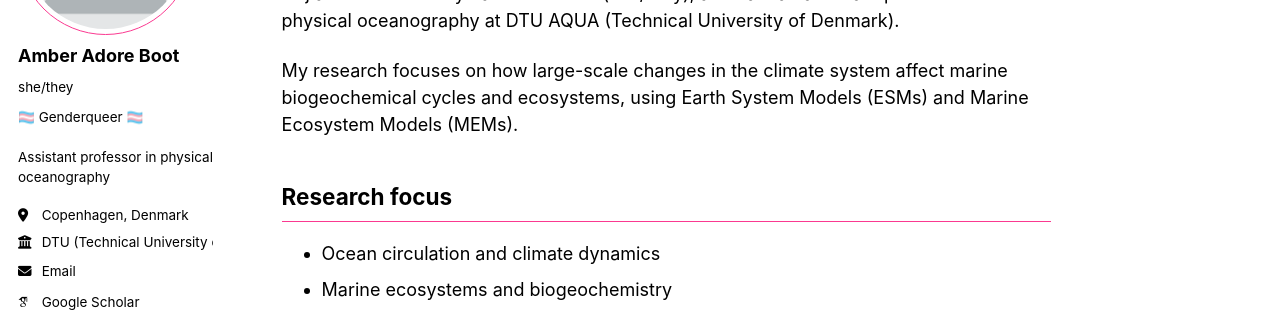
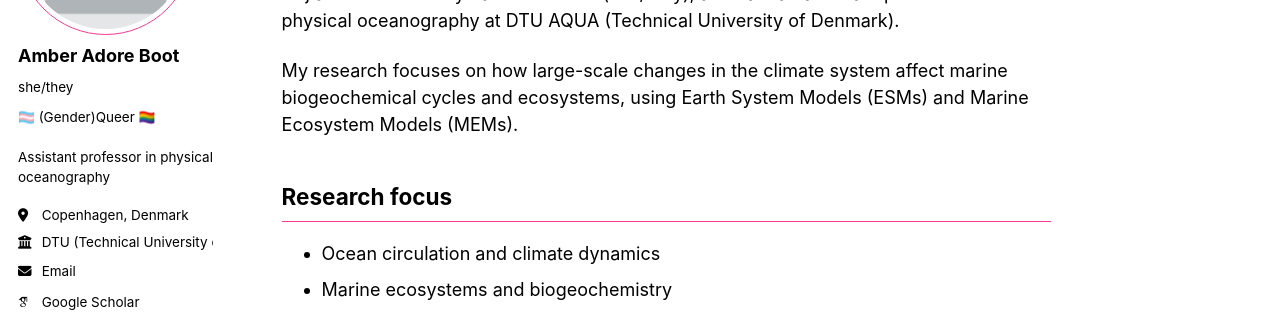
Before and after one commit to amber-adore-boot/amber-adore-boot.github.io, a Jekyll site: the page built from _pages/about.md, in a window 1280 px wide. Shown: the part 241-553 px from the top of the page. Built offline with Jekyll 4.4.1, drawn with Linux system fonts in a browser that asks for light colours; some web fonts are replaced; a script bundle is joined from its source files by our own code; library files that are not in the unit come from our copies.

Commit message:
Update _config.yml

```diff
--- a/_config.yml
+++ b/_config.yml
@@ -26,7 +26,7 @@ author:
   avatar           : "profile.png"
   name             : "Amber Adore Boot"
   pronouns         :  "she/they"
-  bio              : "🏳️‍⚧️ Genderqueer 🏳️‍⚧️"
+  bio              : "🏳️‍⚧️ (Gender)Queer 🏳️‍🌈"
   bio2             : "Assistant professor in physical oceanography"
   location         : "Copenhagen, Denmark"
   employer         : "DTU (Technical University of Denmark)"
```
